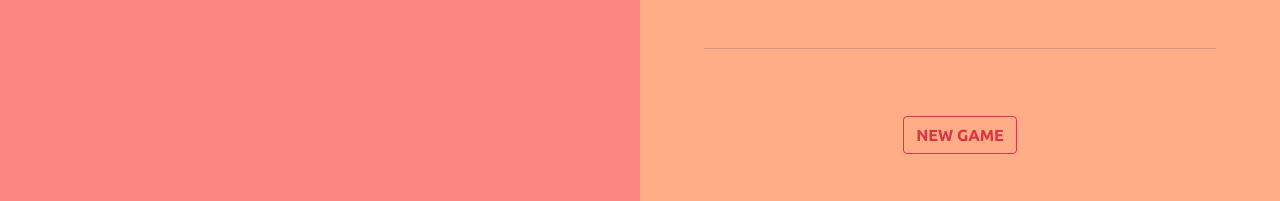
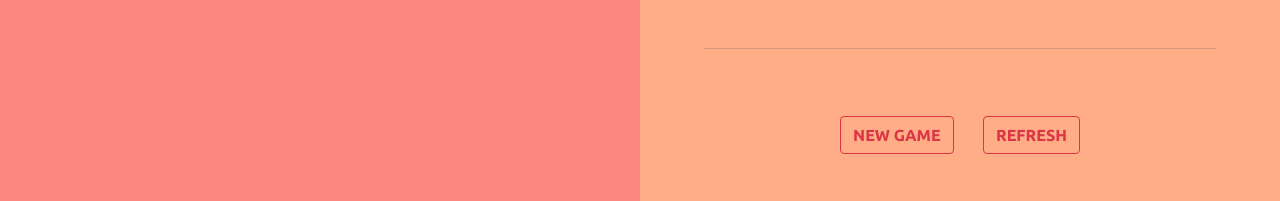
Before and after one commit to dlipianin/guess-my-number, a plain HTML site: page index.html in a window 1280 px wide. Shown: the part 599-800 px from the top of the page. Drawn offline with nearby package versions, Linux system fonts and the light colour scheme.

Commit message:
Updated files

```diff
--- a/css/styles.css
+++ b/css/styles.css
@@ -122,6 +122,11 @@ hr {
 
 .again {
   margin-top: 10%;
+  margin-right: 5%;
+}
+
+.refresh {
+  margin-top: 10%;
 }
 
 .center-paragraph {
--- a/index.html
+++ b/index.html
@@ -53,7 +53,7 @@
           </div>
           <hr>
           <button type="button" name="button" class="btn btn-outline-danger again">New Game</button>
-
+          <button type="button" name="button" class="btn btn-outline-danger refresh">Refresh</button>
         </div>
       </section>
 
@@ -61,7 +61,7 @@
         <p class="center-paragraph">💯 Score: <span class="score">20</span></p>
         <p class="center-paragraph">🥇 High score: <span class="highscore">0</span></p>
         <h3 class="center-header">Remember: you can ALWAYS try again!</h3>
-        <button type="button" name="button" class="btn btn-outline-danger refresh">Refresh</button>
+
       </section>
 
     </div>
```
